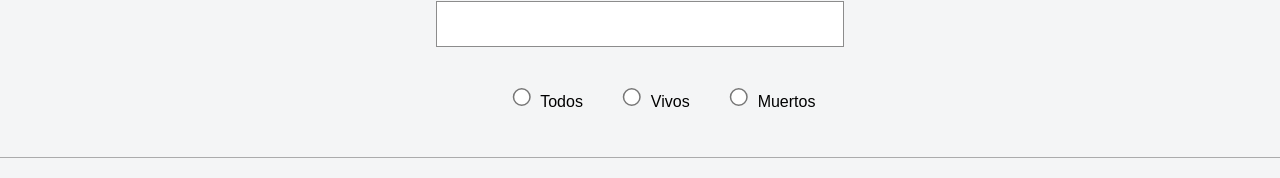
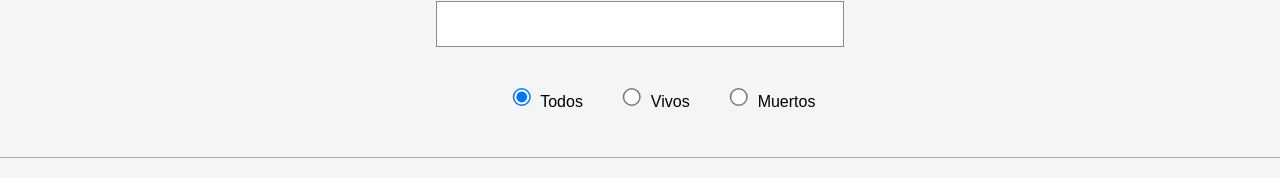
Before and after one commit to oneeyedman/dorcas-s3-evaluacion-final-oneeyedman, a React (Create React App) app: page /#/ in a window 1280 px wide. Shown: the part 147-325 px from the top of the page. Built offline with nearby package versions, Linux system fonts and the light colour scheme; no server answers.

Commit message:
Add checked attribute

```diff
--- a/src/components/Filters.js
+++ b/src/components/Filters.js
@@ -14,13 +14,37 @@ class Filters extends React.Component {
           <span className="filter__label">Nombre</span>
           <ul className="filter__multiple-options">
             <li className="filter__multiple-option">
-              <input type="radio" id="alive-filter-all" name="alive-filter" value="all" className="filter__multiple-radio" onChange={this.props.aliveFilterAction} /> Todos
+              <input
+              type="radio"
+              id="alive-filter-all"
+              name="alive-filter"
+              value="all"
+              className="filter__multiple-radio"
+              onChange={this.props.aliveFilterAction}
+              checked={(this.props.aliveFilter === 'all')? 'checked':false}
+              /> Todos
             </li>
             <li className="filter__multiple-option">
-              <input type="radio" id="alive-filter-alive" name="alive-filter" value="true" className="filter__multiple-radio" onChange={this.props.aliveFilterAction} /> Vivos
+              <input
+              type="radio"
+              id="alive-filter-alive"
+              name="alive-filter"
+              value="true"
+              className="filter__multiple-radio"
+              onChange={this.props.aliveFilterAction}
+              checked={(this.props.aliveFilter === 'true')? 'checked':false}
+              /> Vivos
             </li>
             <li className="filter__multiple-option">
-              <input type="radio" id="alive-filter-dead" name="alive-filter" value="false" className="filter__multiple-radio" onChange={this.props.aliveFilterAction} /> Muertos
+              <input
+              type="radio"
+              id="alive-filter-dead"
+              name="alive-filter"
+              value="false"
+              className="filter__multiple-radio"
+              onChange={this.props.aliveFilterAction}
+              checked={(this.props.aliveFilter === 'false')? 'checked':false}
+              /> Muertos
             </li>
           </ul>
         </div>
--- a/src/pages/Home.js
+++ b/src/pages/Home.js
@@ -10,6 +10,7 @@ class Home extends React.Component {
           <Filters
           titleFilterAction={this.props.titleFilterAction}
           aliveFilterAction= {this.props.aliveFilterAction}
+          aliveFilter={this.props.aliveFilter}
            />
         </div>
 
```
